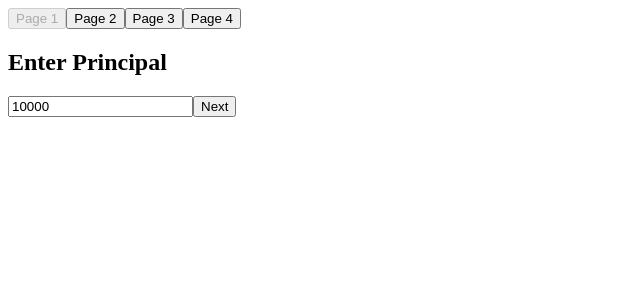
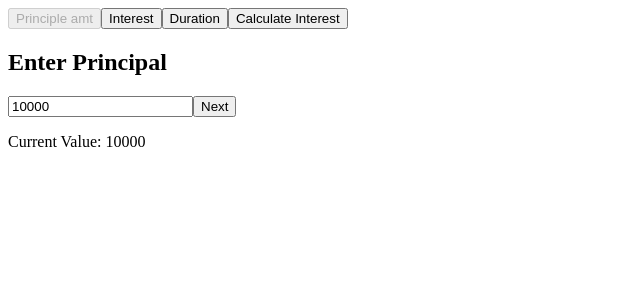
Before and after one commit to DhamechaKeval/React_Project, a React (Vite) app: page / in a window 1280 px wide. Shown: the top 300 px of the page, without its empty margins (0-640 px from the left). Built offline with nearby package versions, Linux system fonts and the light colour scheme.

Commit message:
Rename components for clarity and update button labels in multi-page interest calculation form

```diff
--- a/src/lec0402/file2.jsx
+++ b/src/lec0402/file2.jsx
@@ -1,7 +1,7 @@
 import * as React from "react";
 import { UserContext } from "./file1";
 
-export function Page1() {
+export function Principle() {
     const { principle, setPrinciple, setPage } = React.useContext(UserContext);
 
     return (
@@ -13,11 +13,13 @@ export function Page1() {
                 onChange={(e) => setPrinciple(e.target.value)}
             />
             <button onClick={() => setPage(1)}>Next</button>
+            <br />
+            <p>Current Value: {principle}</p>
         </div>
     );
 }
 
-export function Page2() {
+export function Interest() {
     const { interest, setInterest, setPage } = React.useContext(UserContext);
 
     return (
@@ -29,11 +31,13 @@ export function Page2() {
                 onChange={(e) => setInterest(e.target.value)}
             />
             <button onClick={() => setPage(2)}>Next</button>
+            <br />
+            <p>Current Value: {interest}</p>
         </div>
     );
 }
 
-export function Page3() {
+export function Duration() {
     const { duration, setDuration, setPage } = React.useContext(UserContext);
 
     return (
@@ -45,22 +49,24 @@ export function Page3() {
                 onChange={(e) => setDuration(e.target.value)}
             />
             <button onClick={() => setPage(3)}>Next</button>
+            <br />
+            <p>Current Value: {duration}</p>
         </div>
     );
 }
 
-export function Page4() {
+export function Result() {
     const { principle, interest, duration } = React.useContext(UserContext);
 
     const totalAmount = (principle * (1 + (interest / 100) * duration)).toFixed(2);
 
     return (
         <div>
-            <h2>Total Amount</h2>
+            <h1>Total Amount</h1>
             <p>Principal: {principle}</p>
             <p>Rate of Interest: {interest}%</p>
-            <p>Time in Years: {duration}</p>
-            <h3>Total Amount Including Interest: {totalAmount}</h3>
+            <p>Time in Years: {duration} Year</p>
+            <h2>Total Amount Including Interest: {totalAmount}</h2>
         </div>
     );
 }
--- a/src/lec0402/file3.jsx
+++ b/src/lec0402/file3.jsx
@@ -1,9 +1,9 @@
 import { useState } from 'react';
 import { CalculateInterest } from './file1';
-import { Page1, Page2, Page3 ,Page4} from './file2';
+import { Principle , Interest , Duration , Result} from './file2';
 
 function SelectPage({ i }) {
-    const Page = [Page1, Page2, Page3, Page4][i];
+    const Page = [Principle , Interest , Duration , Result][i];
     return <Page />;
 }
 
@@ -12,10 +12,10 @@ export default function App() {
     return (
         <CalculateInterest>
             <div>
-                <button onClick={() => setCurrentPage(0)} disabled={currentPage === 0}>Page 1</button>
-                <button onClick={() => setCurrentPage(1)} disabled={currentPage === 1}>Page 2</button>
-                <button onClick={() => setCurrentPage(2)} disabled={currentPage === 2}>Page 3</button>
-                <button onClick={() => setCurrentPage(3)} disabled={currentPage === 3}>Page 4</button>
+                <button onClick={() => setCurrentPage(0)} disabled={currentPage === 0}>Principle amt</button>
+                <button onClick={() => setCurrentPage(1)} disabled={currentPage === 1}>Interest</button>
+                <button onClick={() => setCurrentPage(2)} disabled={currentPage === 2}>Duration</button>
+                <button onClick={() => setCurrentPage(3)} disabled={currentPage === 3}>Calculate Interest</button>
                 <SelectPage i={currentPage} />
             </div>
         </CalculateInterest>
--- a/src/main.jsx
+++ b/src/main.jsx
@@ -1,7 +1,6 @@
 import { StrictMode } from 'react'
 import { createRoot } from 'react-dom/client'
 import App from './lec0402/file3'
-
 
 
 createRoot(document.getElementById('root')).render(
```
